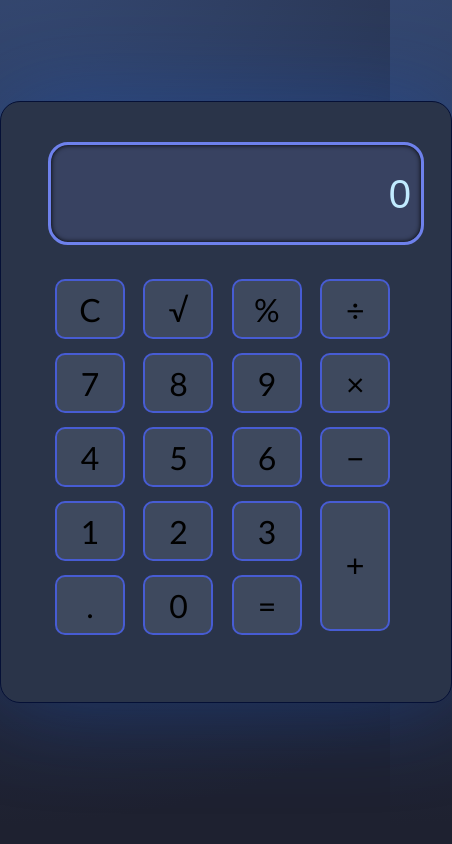
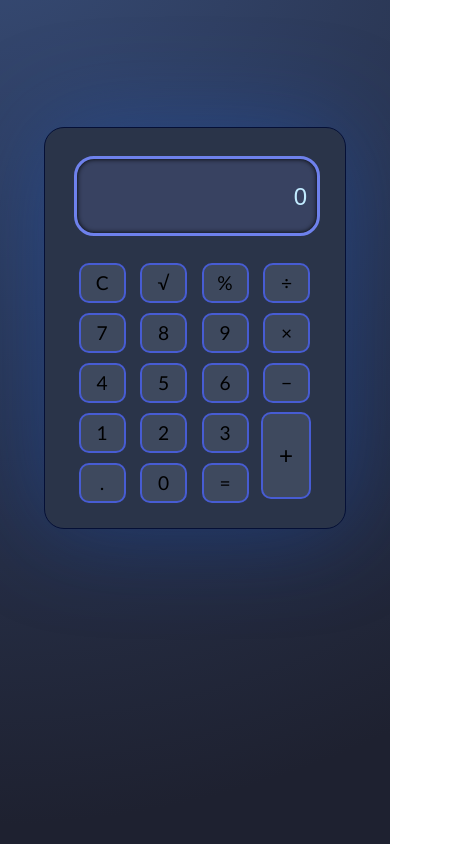
Before and after one commit to Yurguis8/projetos, a plain HTML site: page calculadora/index.html in a window 390 px wide. Shown: the whole page, 452 px wide, since content can reach past the window. Drawn offline with Linux system fonts and the light colour scheme.

Commit message:
deixando um pouco responsivo

```diff
--- a/calculadora/style.css
+++ b/calculadora/style.css
@@ -9,6 +9,7 @@ body{
     background: radial-gradient(circle at -4% -12.9%, rgb(55, 76, 119) 0.3%, rgb(30, 33, 48) 90.2%);
     font-family: Arial, Helvetica, sans-serif;
     height: 100vh;
+    width: 100vw;
 }
 
 main{
@@ -105,3 +106,40 @@ button.estadoAtivo{
     background-color: rgb(183, 232, 255);
     cursor: cell;
 }
+
+
+/* Responsividade para telas muito pequenas */
+@media (max-width: 480px) {
+    main {
+        width: 300px;
+        height: 400px;
+        top: 15vh;
+    }
+
+    #visor {
+        width: 220px;
+        height: 50px;
+        padding: 8% 10px 0px 10px;
+        font-size: 24px;
+        left: 3%;
+        top: 2%;
+    }
+    #corpo{
+        padding-left: 10px;
+        top: 30%;
+    }
+    .button {
+        width: 47px;
+        height: 40px;
+        font-size: 1.2em;
+        margin: 5px;
+    }
+
+    #mais1 {
+        width: 50px;
+        height: 87px;
+        font-size: 1.5em;
+        right: 11%;
+        top: 37.5%;
+    }
+}
```
